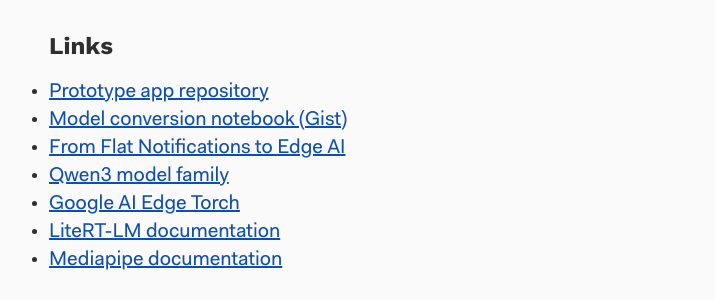
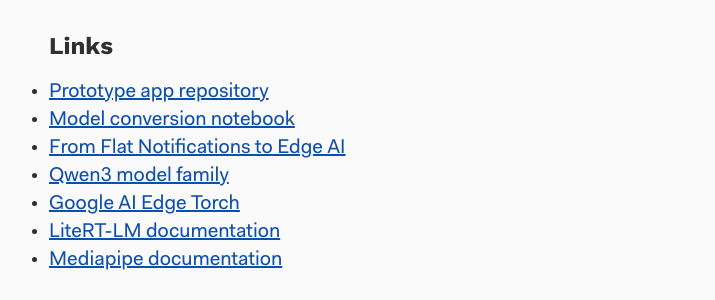
Before and after one commit to monday8am/monday8am.github.io, a Jekyll site: the page built from _posts/2025-12-10-function-calling-edge-ai.md, in a window 1280 px wide and 900 px high, scrolled down 10610 px. Shown: the part 324-624 px from the top of the window, without its empty margins (271-986 px from the left). Built offline with Jekyll 4.4.1, drawn with Linux system fonts in a browser that asks for light colours; some web fonts are replaced.

Commit message:
Fix wrong links

```diff
--- a/_posts/2025-12-10-function-calling-edge-ai.md
+++ b/_posts/2025-12-10-function-calling-edge-ai.md
@@ -5,7 +5,7 @@
 categories: blog
 ---
 
-In my [previous post](https://claude.ai/blog/2025/10/01/flat-notifications-edge-ai.html), I introduced a prototype using AI to generate context-aware notifications. The architecture worked, but the model only generated text — it wasn’t calling tools. Tool calling is what separates an isolated model from an agentic experience.
+In my [previous post](https://monday8am.com/blog/2025/10/01/flat-notifications-edge-ai.html), I introduced a prototype using AI to generate context-aware notifications. The architecture worked, but the model only generated text — it wasn’t calling tools. Tool calling is what separates an isolated model from an agentic experience.
 This post documents my attempt to find out if that’s possible with a sub-1B model on a phone.
 
 Honestly: **for a production notification app, you don’t need tool calling**. Hardcoded orchestration is simpler and more reliable. But understanding how tool calling works at the edge — with resource constraints and limited model capacity — teaches you something fundamental about where on-device AI is heading.
@@ -20,7 +20,7 @@
 
 Before the practical part, here’s a quick primer on how models handle tool calls.
 
-_Already familiar with tool calling internals?_ [Jump to Model Selection](https://medium.com/p/1c6143854ff3/edit#model-selection)
+_Already familiar with tool calling internals?_ [Jump to Model Selection](#the-model-selection)
 
 When you provide tools to a model, you’re giving it a structured vocabulary for actions ([for the moment](https://www.anthropic.com/engineering/code-execution-with-mcp)). The model must learn not just the vocabulary, but a protocol: how functions are formatted, when to invoke them, how to parse results, and how to continue the conversation afterward.
 
@@ -204,9 +204,9 @@
 ### Links
 
 - [Prototype app repository](https://github.com/monday8am/koogagent)
-- [Model conversion notebook (Gist)](https://gist.github.com/monday8am/d9a89c08a81f2746aba3981ee0c98015)
-- [From Flat Notifications to Edge AI](https://claude.ai/blog/2025/10/01/flat-notifications-edge-ai.html)
+- [Model conversion notebook](https://gist.github.com/monday8am/a1182a0d2ce0320959f053841ec35ddd)
+- [From Flat Notifications to Edge AI](https://monday8am.com/blog/2025/10/01/flat-notifications-edge-ai.html)
 - [Qwen3 model family](https://huggingface.co/qwen)
 - [Google AI Edge Torch](https://github.com/google/ai-edge-torch)
-- [LiteRT-LM documentation](https://github.com/google/ai-edge-torch)
+- [LiteRT-LM documentation](https://github.com/google/litertlm)
 - [Mediapipe documentation](https://ai.google.dev/edge/mediapipe/solutions/genai/function_calling/android)
```
